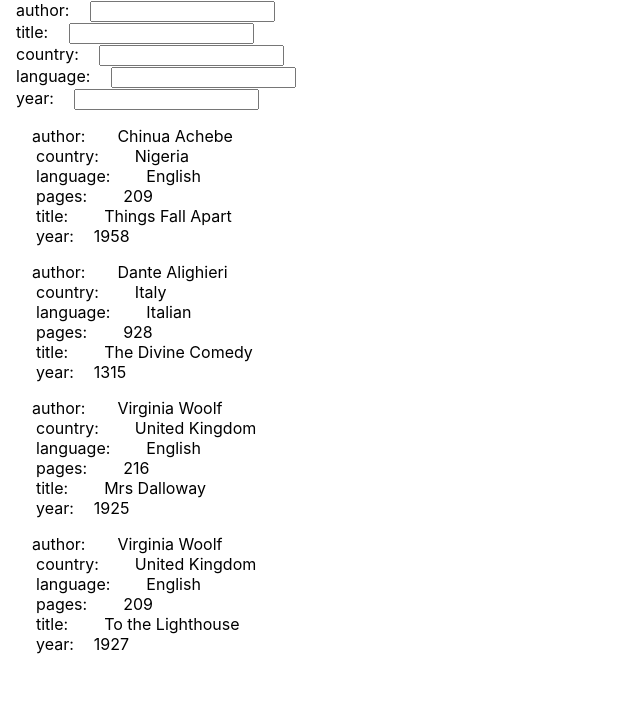
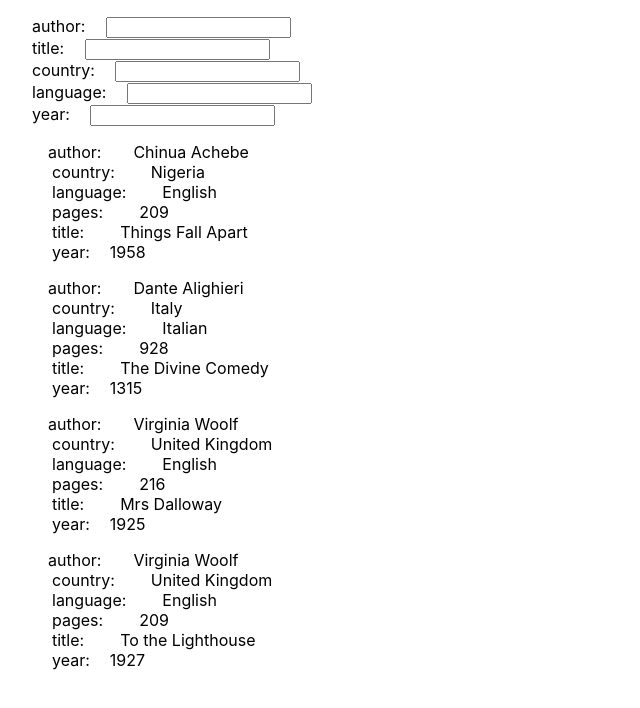
Before and after one commit to WaithakaKariuki/filter-searching, a React (Create React App) app: page / in a window 1280 px wide. Shown: the top 708 px of the page, without its empty margins (0-640 px from the left). Built offline with nearby package versions, Linux system fonts and the light colour scheme.

Commit message:
add styling to booksearch main div

```diff
--- a/src/components/BookSearch.jsx
+++ b/src/components/BookSearch.jsx
@@ -2,7 +2,7 @@ import React  from "react";
 import {useReducer} from 'react'
 import BookShow from "./BookShow"
 import './styles.css'
-import {bookReducer} from './reducer'  //import the reducer function
+import {bookReducer} from './Reducer'  //import the reducer function
 
 
 const BookSearch = ({books}) => {
@@ -42,7 +42,7 @@ const BookSearch = ({books}) => {
     return sortedBooks
   }
   return (
-      <div >
+      <div className="main" >
          <span className="label">author: </span>
           <input
                   data-testid="author"
```
